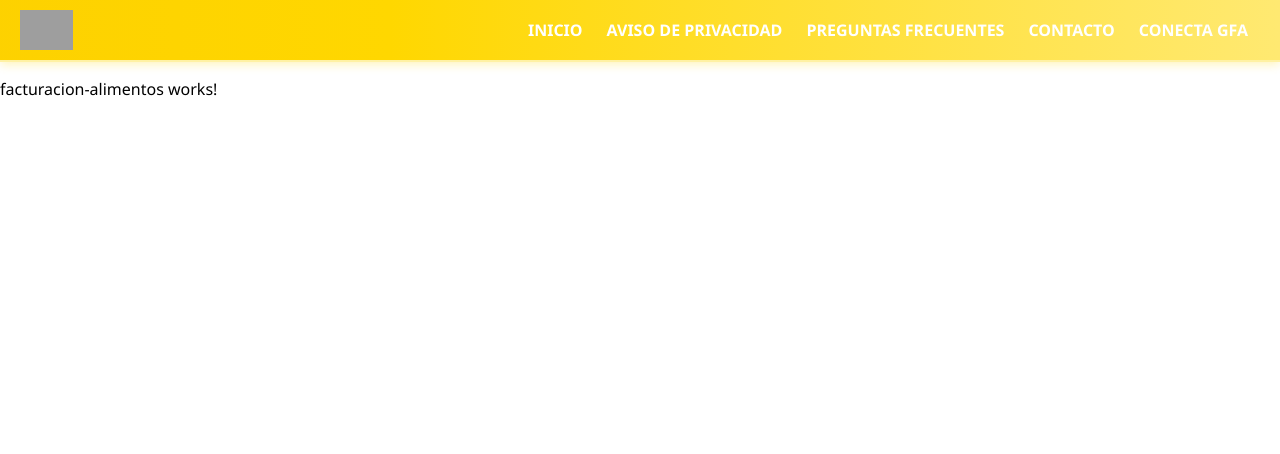
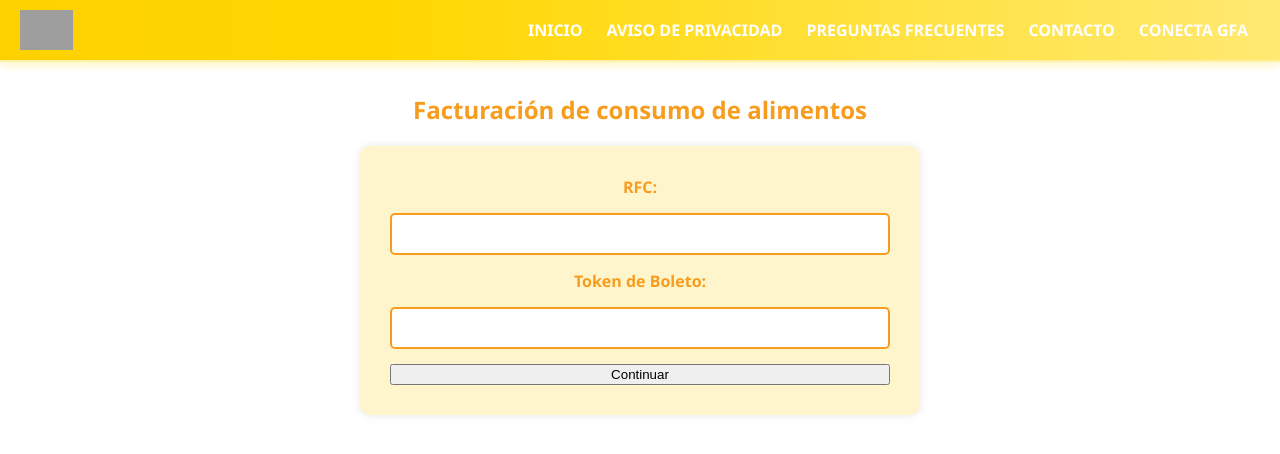
Before and after one commit to Francisco-Hidalgoalv/Satrix, an Angular app in the folder satrix/: page /facturacion-alimentos in a window 1280 px wide. Shown: the top 454 px of the page. Built offline with nearby package versions, Linux system fonts and the light colour scheme; grey boxes are pictures that could not be loaded.

Commit message:
Termine con facturacion

```diff
--- a/satrix/src/app/pages/facturacion-alimentos/facturacion-alimentos.component.css
+++ b/satrix/src/app/pages/facturacion-alimentos/facturacion-alimentos.component.css
@@ -0,0 +1,29 @@
+.formulario-factura {
+    max-width: 500px;
+    margin: 0 auto;
+    background-color: #fff5cc;
+    padding: 30px;
+    border-radius: 10px;
+    box-shadow: 0 0 8px rgba(0,0,0,0.1);
+    display: flex;
+    flex-direction: column;
+    gap: 15px;
+  }
+
+  label {
+    font-weight: bold;
+    color: #f79c1d;
+  }
+
+  input {
+    padding: 10px;
+    border: 2px solid #f79c1d;
+    border-radius: 5px;
+    font-size: 16px;
+  }
+  .error {
+    color: red;
+    font-size: 14px;
+    margin-top: -10px;
+    margin-bottom: 10px;
+  }
--- a/satrix/src/app/pages/facturacion-alimentos/facturacion-alimentos.component.html
+++ b/satrix/src/app/pages/facturacion-alimentos/facturacion-alimentos.component.html
@@ -1 +1,15 @@
-<p>facturacion-alimentos works!</p>
+<main class="contenido">
+    <h2>Facturación de consumo de alimentos</h2>
+
+    <form class="formulario-factura" (ngSubmit)="enviarFormulario()" #formulario="ngForm">
+      <label for="rfc">RFC:</label>
+      <input id="rfc" name="rfc" type="text" [(ngModel)]="rfc" required />
+      <p class="error" *ngIf="rfcInvalid">El RFC debe tener entre 12 y 13 caracteres.</p>
+
+      <label for="token">Token de Boleto:</label>
+      <input id="token" name="token" type="text" [(ngModel)]="token" required />
+      <p class="error" *ngIf="tokenInvalid">El token no puede estar vacío.</p>
+
+      <button type="submit" class="btn btn-primario">Continuar</button>
+    </form>
+  </main>
--- a/satrix/src/app/pages/facturacion-alimentos/facturacion-alimentos.component.ts
+++ b/satrix/src/app/pages/facturacion-alimentos/facturacion-alimentos.component.ts
@@ -1,11 +1,30 @@
 import { Component } from '@angular/core';
+import { CommonModule } from '@angular/common';
+import { FormsModule } from '@angular/forms';
 
 @Component({
   selector: 'app-facturacion-alimentos',
-  imports: [],
+  standalone: true,
+  imports: [CommonModule, FormsModule],
   templateUrl: './facturacion-alimentos.component.html',
   styleUrl: './facturacion-alimentos.component.css'
 })
 export class FacturacionAlimentosComponent {
+  rfc: string = '';
+  token: string = '';
 
+  rfcInvalid: boolean = false;
+  tokenInvalid: boolean = false;
+
+  enviarFormulario() {
+    this.rfcInvalid = !(this.rfc.length === 12 || this.rfc.length === 13);
+    this.tokenInvalid = this.token.trim() === '';
+
+    if (this.rfcInvalid || this.tokenInvalid) {
+      return; // Detiene el formulario si hay errores
+    }
+
+    console.log('Formulario válido 🎉');
+    // Aquí iría la navegación o lógica siguiente
+  }
 }
```
Also changed, not shown: satrix/src/assets/ticket/ticket-boleto.PNG (added).
